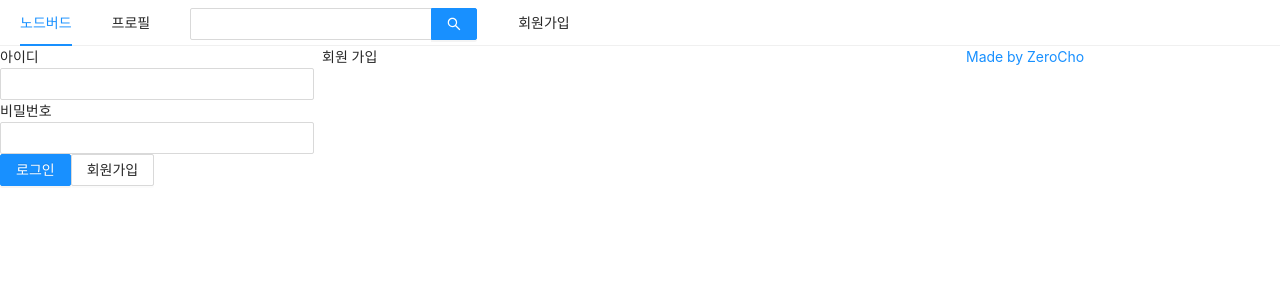
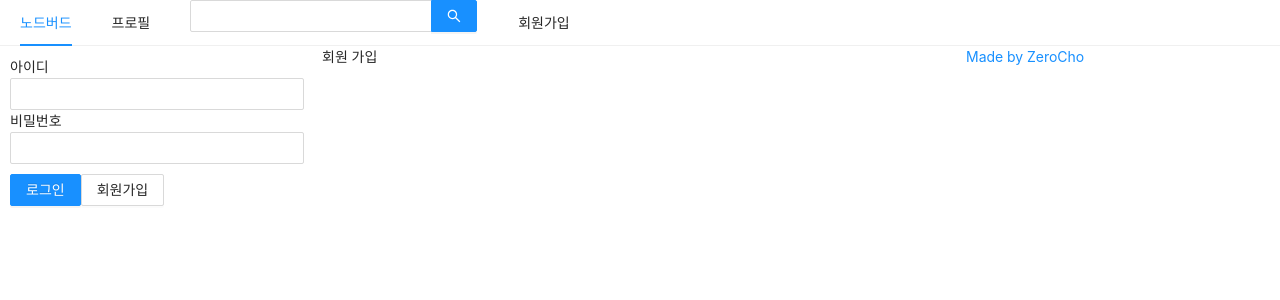
Before and after one commit to kimsungkwang/Nodebird_react, a Next.js app in the folder prepare/front/: page /signup in a window 1280 px wide. Shown: the top 300 px of the page. Built offline with nearby package versions, Linux system fonts and the light colour scheme.

Commit message:
더미데이터 로그인

```diff
--- a/prepare/front/components/AppLayout.js
+++ b/prepare/front/components/AppLayout.js
@@ -2,9 +2,14 @@
 import PropTypes from "prop-types";
 import Link from "next/link";
 import { Input, Menu, Row, Col } from "antd";
+import styled from "styled-components";
 
-import UserProfile from "../components/UserProfile"
-import LoginForm from "../components/LoginForm"
+import UserProfile from "../components/UserProfile";
+import LoginForm from "../components/LoginForm";
+
+const SearchInput = styled(Input.Search)`
+  verticalalign: middle;
+`;
 
 const AppLayout = ({ children }) => {
   const [isLoggedIn, setIsLoggedIn] = useState(false);
@@ -24,7 +29,7 @@
         </Menu.Item>
 
         <Menu.Item>
-          <Input.Search enterButton style={{ verticalAlign: "middle" }} />
+          <SearchInput enterButton/>
         </Menu.Item>
 
         <Menu.Item>
@@ -35,7 +40,7 @@
       </Menu>
       <Row gutter={8}>
         <Col xs={24} md={6}>
-          {isLoggedIn ? <UserProfile /> : <LoginForm />}
+          {isLoggedIn ? <UserProfile setIsLoggedIn={setIsLoggedIn} /> : <LoginForm />}
         </Col>
         <Col xs={24} md={12}>
           {children}
--- a/prepare/front/components/LoginForm.js
+++ b/prepare/front/components/LoginForm.js
@@ -1,8 +1,17 @@
 import React, { useState, useCallback } from "react";
 import { Form, Input, Button } from "antd";
 import Link from "next/link";
+import styled from "styled-components";
 
-const LoginForm = () => {
+const ButtonWrapper = styled.div`
+margin-top: 10px;
+`;
+
+const FormWrapper = styled(Form)`
+padding: 10px;
+`
+
+const LoginForm = ({setIsLoggedIn}) => {
   const [id, setId] = useState("");
   const [password, setPassword] = useState("");
 
@@ -14,8 +23,13 @@
     setPassword(e.target.value);
   }, []);
 
+  const onSubmitForm = useCallback(() => {
+    console.log(id, password);
+    setIsLoggedIn(true);
+  }, [id, password]);
+
   return (
-    <Form>
+    <FormWrapper onFinish={onSubmitForm}>
       <div>
         <label htmlFor="user-id">아이디</label>
         <br />
@@ -26,7 +40,7 @@
         <br />
         <Input name="user-password" type="password" value={password} onChange={onChangePassword} required />
       </div>
-      <div>
+      <ButtonWrapper>
         <Button type="primary" htmlType="submit" loading={false}>
           로그인
         </Button>
@@ -35,8 +49,8 @@
             <Button>회원가입</Button>
           </a>
         </Link>
-      </div>
-    </Form>
+      </ButtonWrapper>
+    </FormWrapper>
   );
 };
 
--- a/prepare/front/components/UserProfile.js
+++ b/prepare/front/components/UserProfile.js
@@ -1,3 +1,28 @@
-const UserProfile = () => {};
+import React, { useCallback } from "react";
+import { Avatar, Button, Card } from "antd";
+
+const UserProfile = ({ setIsLoggedIn }) => {
+  const onLogOut = useCallback(() => {
+    setIsLoggedIn(false);
+  }, []);
+
+  return (
+    <Card
+      actions={[
+        <div key="twit">
+          짹짹 <br />0
+        </div>,
+        <div key="followings">
+          팔로잉 <br />0
+        </div>,
+        <div key="followers">
+          팔로워 <br />0
+        </div>,
+      ]}>
+      <Card.Meta avatar={<Avatar>ZC</Avatar>} title="sungoang" />
+      <Button onClick={onLogOut}>로그아웃</Button>
+    </Card>
+  );
+};
 
 export default UserProfile;
--- a/prepare/front/package.json
+++ b/prepare/front/package.json
@@ -15,7 +15,8 @@
     "prop-types": "^15.8.1",
     "react": "^16.14.0",
     "react-dom": "^16.14.0",
-    "style-components": "^0.1.0"
+    "style-components": "^0.1.0",
+    "styled-components": "^5.3.6"
   },
   "devDependencies": {
     "eslint": "^8.25.0",
```
Also changed, not shown: 1 other file (tests, documents, lock files or other folders).
